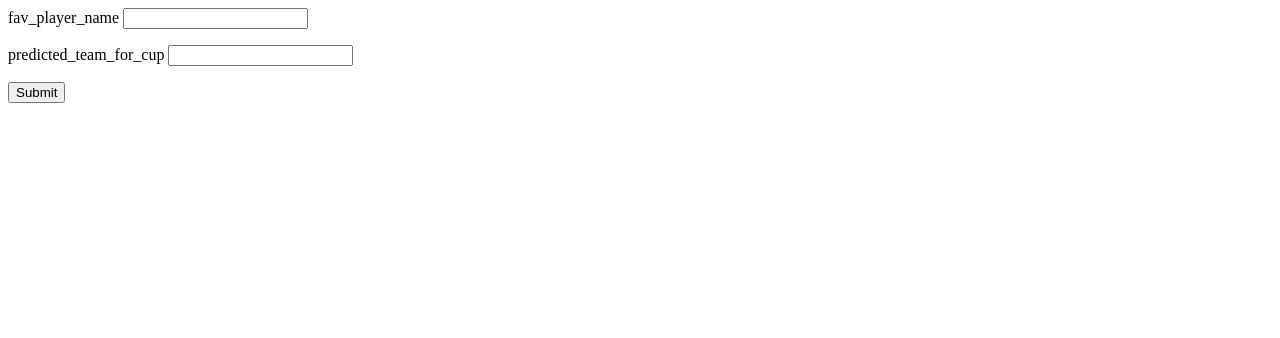
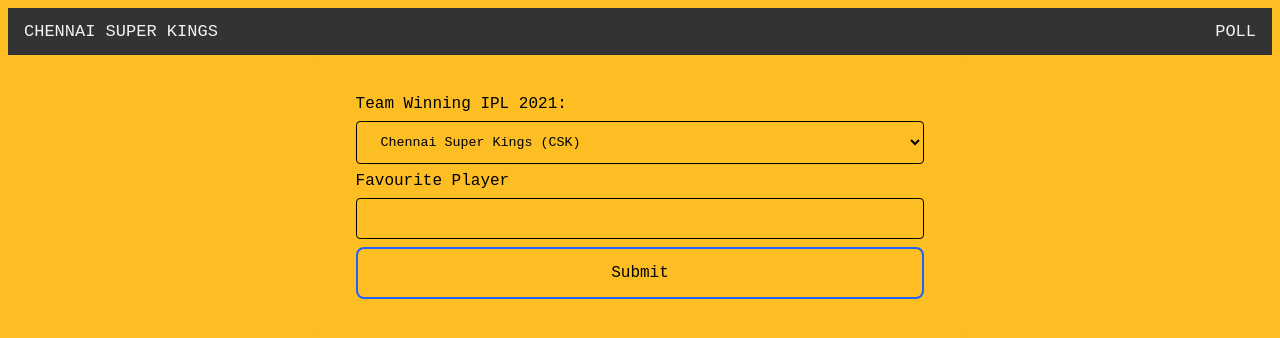
Before and after one commit to vipuljain-17/IPL_STAT, a Flask app: page /data/create in a window 1280 px wide. Shown: the top 338 px of the page. Run offline with Flask 2, Linux system fonts and the light colour scheme.

Commit message:
Frontend added to Polling Page

```diff
--- a/app.py
+++ b/app.py
@@ -1,5 +1,10 @@
-from flask import Flask, render_template
+from flask import Flask, render_template,request, flash, url_for, redirect
+from model import db,PlayerModel
+
 app = Flask(__name__)
+app.config['SQLALCHEMY_DATABASE_URI'] = 'sqlite:///db.sqlite3'
+app.config['SQLALCHEMY_TRACK_MODIFICATIONS'] = False
+db.init_app(app)
 
 import pandas as pd
 
@@ -36,5 +41,27 @@
 def show_user_profile(playername):
 	return render_template('profile.html', player_name = playername, stats=return_stats(playername))
 
+@app.before_first_request
+def create_tables():
+    db.create_all()
+
+@app.route('/data/create' , methods = ['GET','POST'])
+def create():
+    if request.method == 'GET':
+        return render_template('createpage.html')
+
+    if request.method == 'POST':
+        fav_player_name = request.form['fav_player_name']
+        predicted_team_for_cup = request.form['predicted_team_for_cup']
+        player = PlayerModel(fav_player_name= fav_player_name,predicted_team_for_cup= predicted_team_for_cup)
+        db.session.add(player)
+        db.session.commit()
+        return redirect('/data')
+
+@app.route('/data')
+def show_all():
+    players = PlayerModel.query.all()
+    return render_template('show_all.html',players = players)
+
 if __name__ == '__main__':
 	app.run(debug=True)
--- a/form/app.py
+++ /dev/null
@@ -1,34 +0,0 @@
-from flask import Flask, request, flash, url_for, redirect, render_template
-from model import db,PlayerModel
-
-
-app = Flask(__name__)
-app.config['SQLALCHEMY_DATABASE_URI'] = 'sqlite:///db.sqlite3'
-app.config['SQLALCHEMY_TRACK_MODIFICATIONS'] = False
-db.init_app(app)
-
-
-@app.before_first_request
-def create_tables():
-    db.create_all()
-
-@app.route('/data/create' , methods = ['GET','POST'])
-def create():
-    if request.method == 'GET':
-        return render_template('createpage.html')
-
-    if request.method == 'POST':
-        fav_player_name = request.form['fav_player_name']
-        predicted_team_for_cup = request.form['predicted_team_for_cup']
-        player = PlayerModel(fav_player_name= fav_player_name,predicted_team_for_cup= predicted_team_for_cup)
-        db.session.add(player)
-        db.session.commit()
-        return redirect('/data')
-
-@app.route('/data')
-def show_all():
-    players = PlayerModel.query.all()
-    return render_template('show_all.html',players = players)
-
-if __name__ == '__main__':
-   app.run(debug = False)
--- a/form/templates/createpage.html
+++ /dev/null
@@ -1,5 +0,0 @@
-<form action='' method = "POST">
-    <p>fav_player_name <input type = "text" name = "fav_player_name" /></p>
-    <p>predicted_team_for_cup <input type = "text" name = "predicted_team_for_cup" /></p>
-    <p><input type = "submit" value = "Submit" /></p>
-  </form>
--- a/static/style.css
+++ b/static/style.css
@@ -128,3 +128,43 @@
     text-align: left;
     font-size: large;
 }
+
+.team-form{
+  border-radius: 5px;
+  padding: 40px;
+  width: 45%;
+  margin: auto;
+}
+
+#submit-button{
+  border: 2px solid #2361fd;
+  border-radius: 8px;
+  padding: 15px 32px;
+  text-align: center;
+  text-decoration: none;
+  display: inline-block;
+  font-size: 16px;
+  transition-duration: 0.4s;
+  /*box-shadow: 0 8px 16px 0 rgba(0,0,0,0.2), 0 6px 20px 0 rgba(0,0,0,0.19);*/
+  cursor: pointer;
+}
+
+#submit-button:hover{
+  background-color: wheat;
+  color: #2361fd;
+}
+
+.team-form input[type=text],select{
+  width: 100%;
+  padding: 12px 20px;
+  margin: 8px 0;
+  display: inline-block;
+  border: 1px solid black;
+  border-radius: 4px;
+  box-sizing: border-box;
+}
+
+.team-form input[type=submit]{
+  padding: 20px;
+  width: 100%;
+}
--- a/templates/base.html
+++ b/templates/base.html
@@ -9,7 +9,7 @@
         <div class="topnav">
             <a href={{ url_for('hello_world')}}>Chennai Super Kings</a>
             <div class="topnav-right">
-                <a href="#poll">Poll</a>
+                <a href={{ url_for('create')}}>Poll</a>
             </div>
         </div>
         <div id="content">{% block content %}{% endblock %}</div>
--- /dev/null
+++ b/templates/createpage.html
@@ -0,0 +1,27 @@
+{% extends "base.html" %}
+{% block title %}Vote For Your Fav Team{% endblock %}
+{% block content %}
+<div class="team-form">
+  <form action='' method = "POST">
+    <!--
+    <p>Team Winning IPL 2021 <input type = "text" name = "predicted_team_for_cup" /></p>
+    -->
+
+    <label for="teams">Team Winning IPL 2021:</label>
+    <select id="teams" name="predicted_team_for_cup">
+      <option value="CSK">Chennai Super Kings (CSK)</option>
+      <option value="MI">Mumbai Indians (MI)</option>
+      <option value="RCB">Royal Challengers Bangalore (RCB)</option>
+      <option value="DC">Delhi Capitals (DC)</option>
+      <option value="PBKS">Punjab Kings (PBKS)</option>
+      <option value="RR">Rajasthan Royals (RR)</option>
+      <option value="KKR">Kolkata Knight Riders (KKR)</option>
+      <option value="SRH">Sunrisers Hyderabad (SRH)</option>
+    </select>
+
+    <label for="fav-player">Favourite Player</label>
+    <input type = "text" name = "fav_player_name" id="fav-player"/>
+    <input type = "submit" value = "Submit" id = "submit-button"/>
+  </form>
+</div>
+{% endblock %}
```
Also changed, not shown: model.py (renamed from form/model.py), templates/show_all.html (renamed from form/templates/show_all.html), 1 other file.
